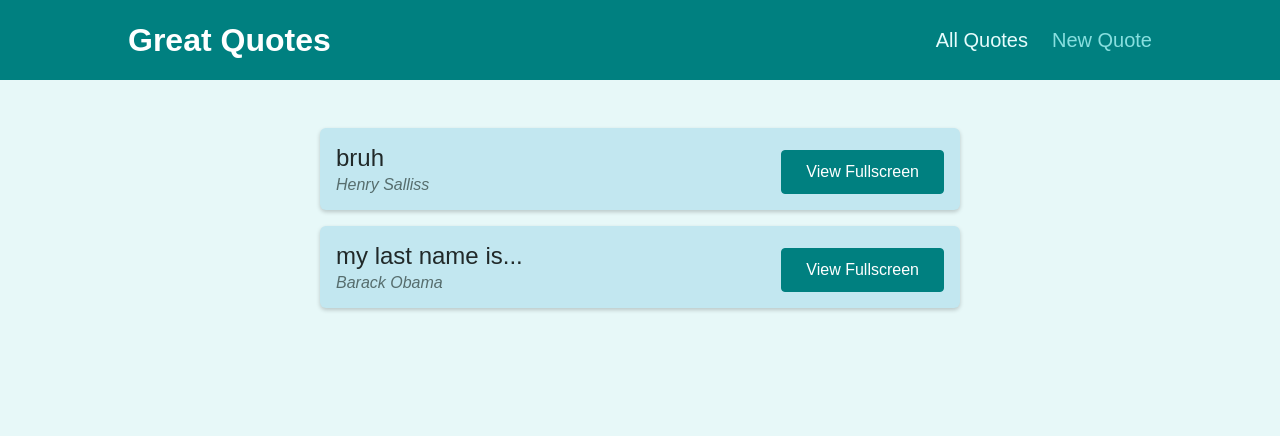
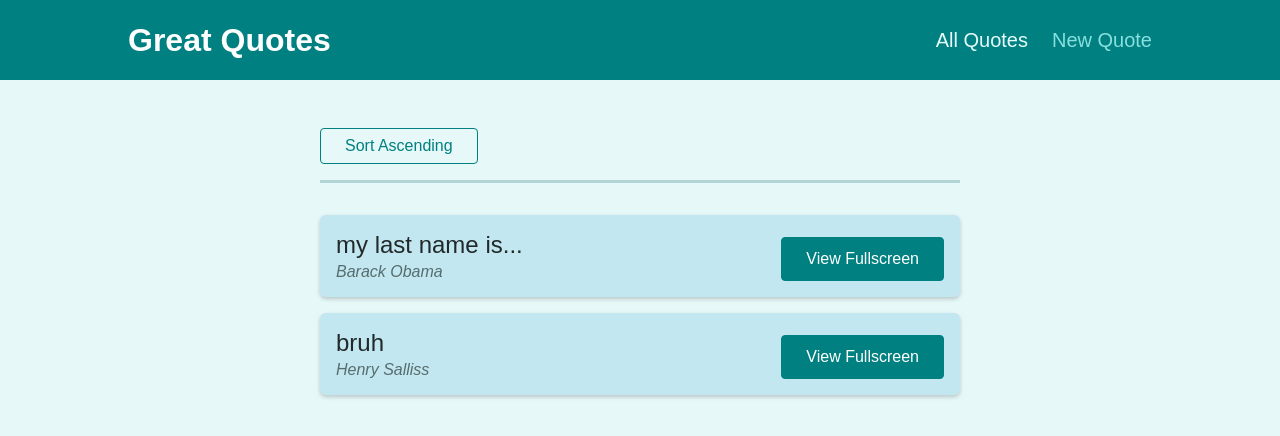
Before and after one commit to henry-salliss/react-router-project, a React (Create React App) app: page /quotes in a window 1280 px wide. Shown: the top 436 px of the page. Built offline with nearby package versions, Linux system fonts and the light colour scheme.

Commit message:
added query parameters to make asc/desc btn work and added morenested routes

```diff
--- a/src/components/quotes/QuoteItem.js
+++ b/src/components/quotes/QuoteItem.js
@@ -10,7 +10,7 @@ const QuoteItem = (props) => {
         </blockquote>
         <figcaption>{props.author}</figcaption>
       </figure>
-      <Link to={`/quotes/${props.id}/comments`} className="btn">
+      <Link to={`/quotes/${props.id}`} className="btn">
         View Fullscreen
       </Link>
     </li>
--- a/src/components/quotes/QuoteList.js
+++ b/src/components/quotes/QuoteList.js
@@ -1,13 +1,40 @@
-import { Fragment } from 'react';
+import { Fragment } from "react";
+import { useHistory, useLocation } from "react-router-dom";
 
-import QuoteItem from './QuoteItem';
-import classes from './QuoteList.module.css';
+import QuoteItem from "./QuoteItem";
+import classes from "./QuoteList.module.css";
+
+const sortQuotes = (quotes, ascending) => {
+  return quotes.sort((quoteA, quoteB) => {
+    if (ascending) {
+      return quoteA.id > quoteB.id ? 1 : -1;
+    } else {
+      return quoteA.id < quoteB.id ? 1 : -1;
+    }
+  });
+};
 
 const QuoteList = (props) => {
+  const history = useHistory();
+
+  const location = useLocation();
+  const query = new URLSearchParams(location.search);
+  const isSortingAscending = query.get("sort") === "asc";
+
+  const sortedQuotes = sortQuotes(props.quotes, isSortingAscending);
+
+  const sortClickHandler = () => {
+    history.push("/quotes?sort=" + (isSortingAscending ? "desc" : "asc"));
+  };
   return (
     <Fragment>
+      <div className={classes.sorting}>
+        <button onClick={sortClickHandler}>
+          Sort {isSortingAscending ? "Descending" : "Ascending"}
+        </button>
+      </div>
       <ul className={classes.list}>
-        {props.quotes.map((quote) => (
+        {sortedQuotes.map((quote) => (
           <QuoteItem
             key={quote.id}
             id={quote.id}
--- a/src/pages/QuoteDetails.js
+++ b/src/pages/QuoteDetails.js
@@ -1,4 +1,4 @@
-import { useParams, Route } from "react-router-dom";
+import { useParams, Route, Link } from "react-router-dom";
 import { Fragment } from "react";
 import Comments from "../components/comments/Comments";
 import HighlightedQuote from "../components/quotes/HighlightedQuote";
@@ -16,6 +16,13 @@ const QuoteDetails = () => {
   return (
     <Fragment>
       <HighlightedQuote text={quote.text} author={quote.author} />
+      <Route path={`/quotes/${params.quoteID}`} exact>
+        <div className="centered">
+          <Link className="btn--flat" to={`/quotes/${params.quoteID}/comments`}>
+            Comments
+          </Link>
+        </div>
+      </Route>
       <Route path={`/quotes/${params.quoteID}/comments`}>
         <Comments />
       </Route>
```
Also changed, not shown: 1 other file (tests, documents, lock files or other folders).
